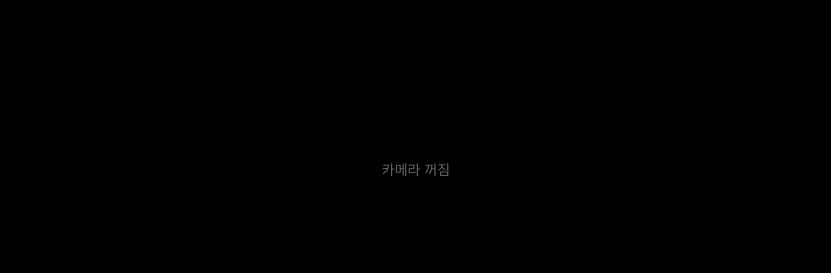
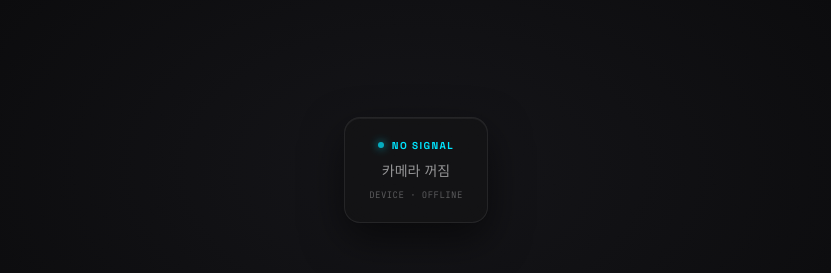
Before and after one commit to djadbtlr21-droid/meeting-subtitle, a React (Vite) app: page / in a window 1280 px wide. Shown: the part 230-503 px from the top of the page, without its empty margins (224-1055 px from the left). Built offline with nearby package versions, Linux system fonts and the light colour scheme; no server answers.

Commit message:
style(camera): CameraView에 vignette·noise 텍스처 오버레이 추가 및 NO SIGNAL HUD fallback 도입
Co-Authored-By: Claude Opus 4.6 (1M context) <noreply@anthropic.com>

```diff
--- a/src/components/CameraView.jsx
+++ b/src/components/CameraView.jsx
@@ -21,8 +21,9 @@ export default function CameraView({ stream, enabled, facing, fallbackMessage })
   const mirror = facing === 'user';
 
   return (
-    <div className="absolute inset-0 bg-black overflow-hidden">
+    <div className="absolute inset-0 bg-[#0a0a0a] overflow-hidden">
       {showVideo ? (
+        <>
           <video
             ref={videoRef}
             autoPlay
@@ -30,11 +31,33 @@ export default function CameraView({ stream, enabled, facing, fallbackMessage })
             muted
             className={`w-full h-full object-cover ${mirror ? 'scale-x-[-1]' : ''}`}
           />
+          <div aria-hidden className="pointer-events-none absolute inset-0 hud-vignette" />
+          <div aria-hidden className="pointer-events-none absolute inset-0 hud-noise" />
+        </>
       ) : (
-        <div className="w-full h-full flex items-center justify-center text-white/40 text-sm select-none">
-          {fallbackMessage || '카메라 꺼짐'}
-        </div>
+        <NoSignalFallback message={fallbackMessage} />
       )}
     </div>
   );
 }
+
+function NoSignalFallback({ message }) {
+  return (
+    <div className="relative w-full h-full flex items-center justify-center bg-[radial-gradient(ellipse_at_center,#141418_0%,#070708_80%)]">
+      <div className="glass rounded-2xl px-6 py-5 flex flex-col items-center gap-2">
+        <div className="flex items-center gap-2 text-hud text-hud-cyan" style={{ fontSize: '10px' }}>
+          <span
+            className="inline-block w-1.5 h-1.5 rounded-full animate-pulse"
+            style={{ background: '#00E5FF', boxShadow: '0 0 8px #00E5FF' }}
+          />
+          NO SIGNAL
+        </div>
+        <div className="text-white/55 text-sm">{message || '카메라 꺼짐'}</div>
+        <div className="text-mono-hud text-white/30" style={{ fontSize: '9px' }}>
+          DEVICE · OFFLINE
+        </div>
+      </div>
+      <div aria-hidden className="pointer-events-none absolute inset-0 hud-noise" />
+    </div>
+  );
+}
```
Lines whose indentation alone changed are shown as unchanged.
